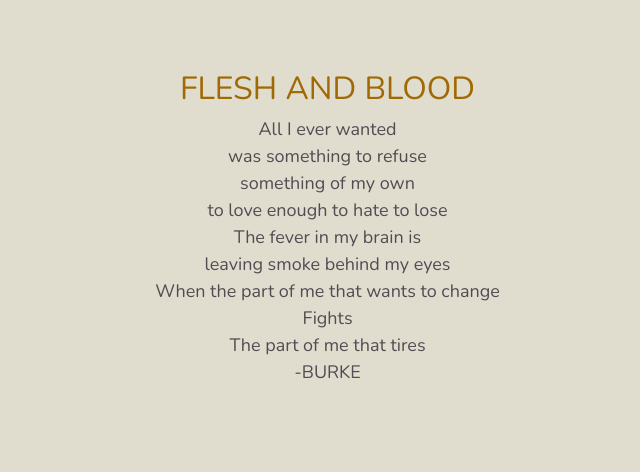
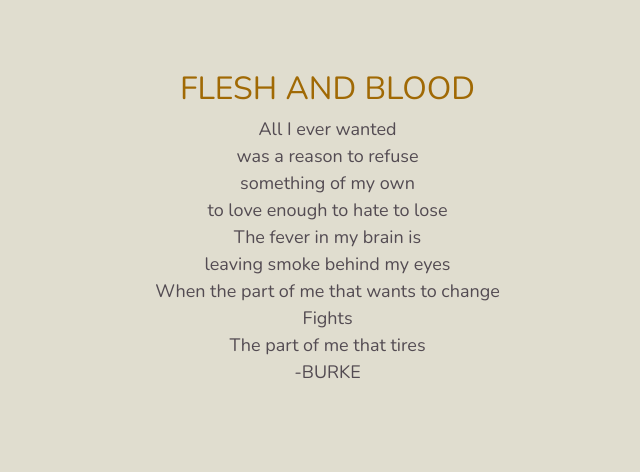
Before and after one commit to cleantecher/picsandpoetry, a plain HTML site: page index.html in a window 1280 px wide. Shown: the part 471-943 px from the top of the page, 640-1280 px from the left. Drawn offline with nearby package versions, Linux system fonts and the light colour scheme.

Commit message:
Update index.html

```diff
--- a/index.html
+++ b/index.html
@@ -127,7 +127,7 @@
             <p class="lead">
               All I ever wanted
               <br />
-              was something to refuse
+              was a reason to refuse
               <br />
               something of my own
               <br />
```
